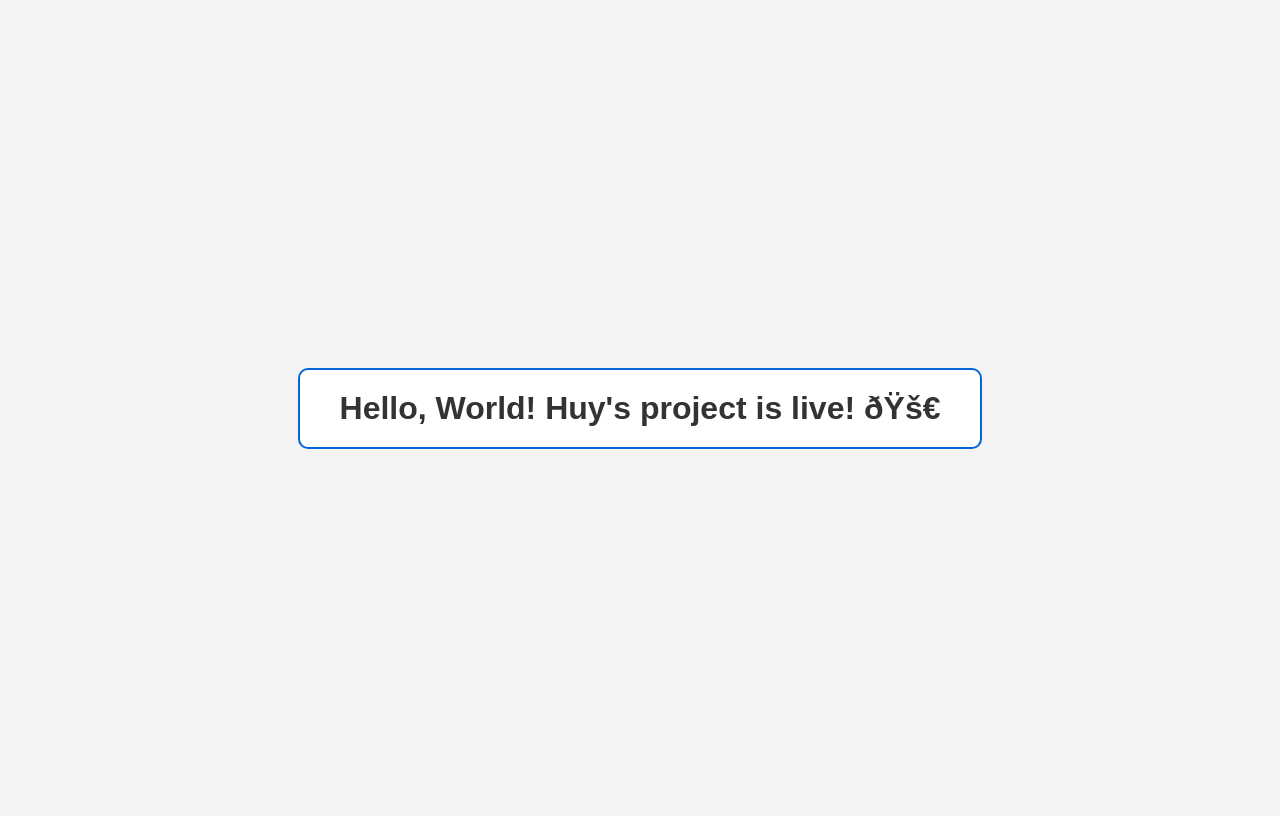
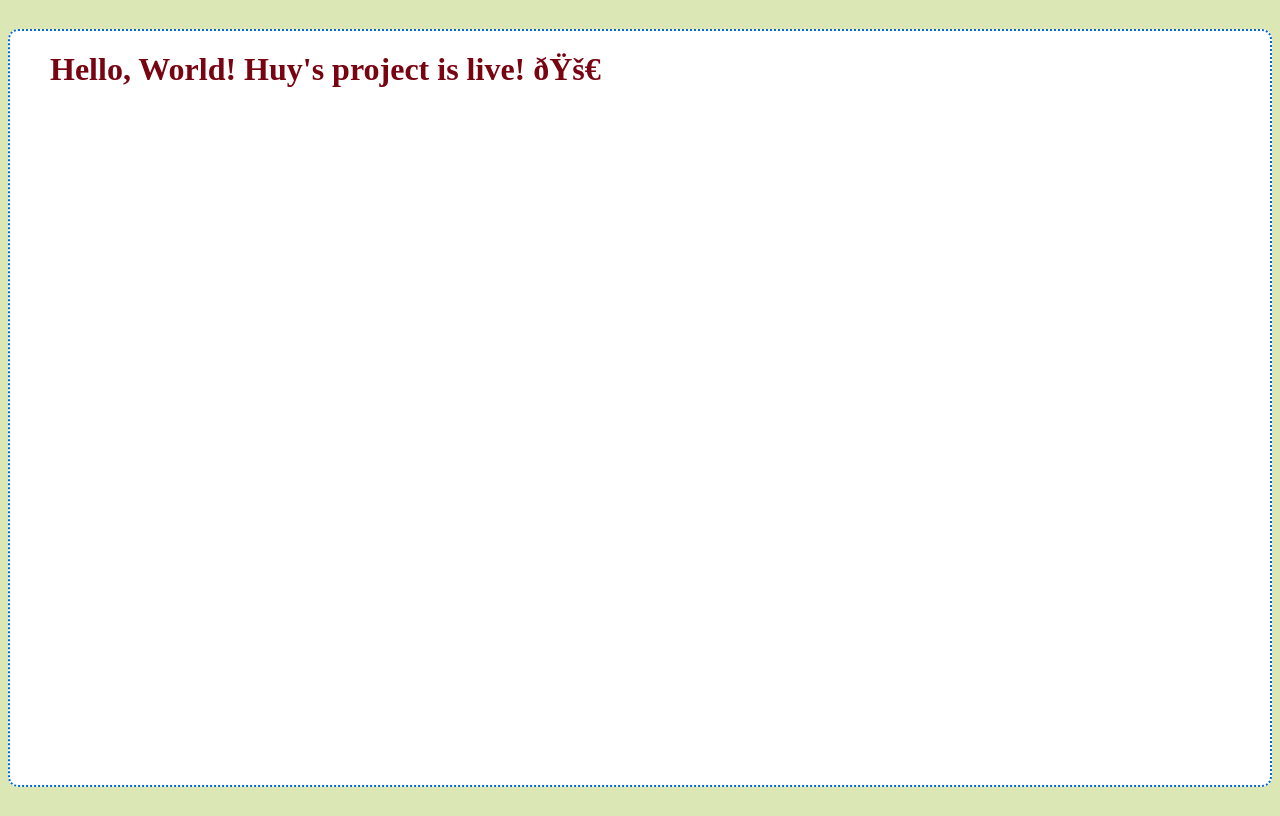
Before and after one commit to Tometn/Another-sample, a plain HTML site: page index.html in a window 1280 px wide. Drawn offline with Linux system fonts and the light colour scheme.

Commit message:
Modify HTML structure and styling
Updated styles and layout properties for the HTML document.

```diff
--- a/index.html
+++ b/index.html
@@ -6,15 +6,15 @@
     <title>My Simple Project</title>
     <style>
         body {
-            font-family: Arial, sans-serif;
+            font-family: Times New Roman, sans-serif;
             display: grid;
-            place-items: center;
+            place-items: top;
             min-height: 100vh;
-            background-color: #f4f4f4;
+            background-color: #dbe8b5;
         }
         h1 {
-            color: #333;
-            border: 2px solid #0366d6;
+            color: #780411;
+            border: 2px dotted #0366d6;
             padding: 20px 40px;
             border-radius: 10px;
             background-color: #fff;
@@ -24,4 +24,5 @@
 <body>
     <h1>Hello, World! Huy's project is live! 🚀</h1>
 </body>
+
 </html>
```
